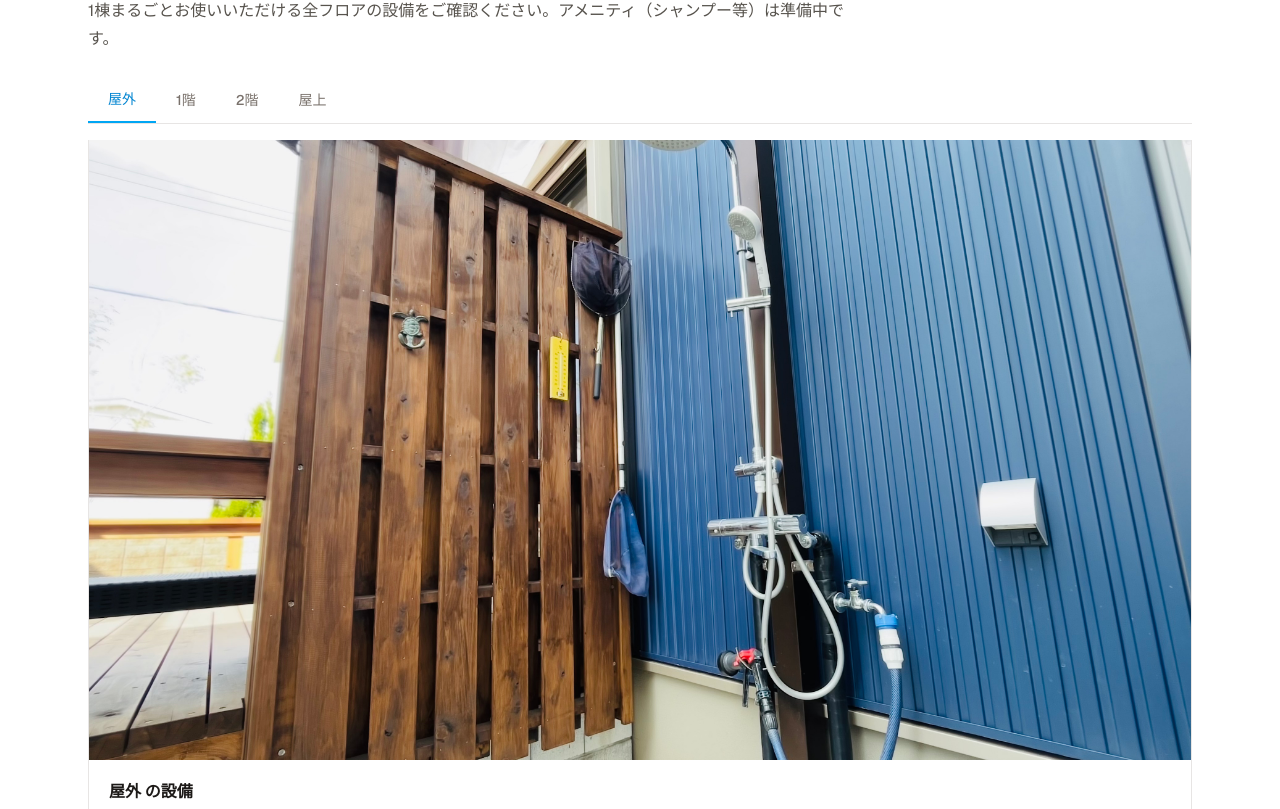
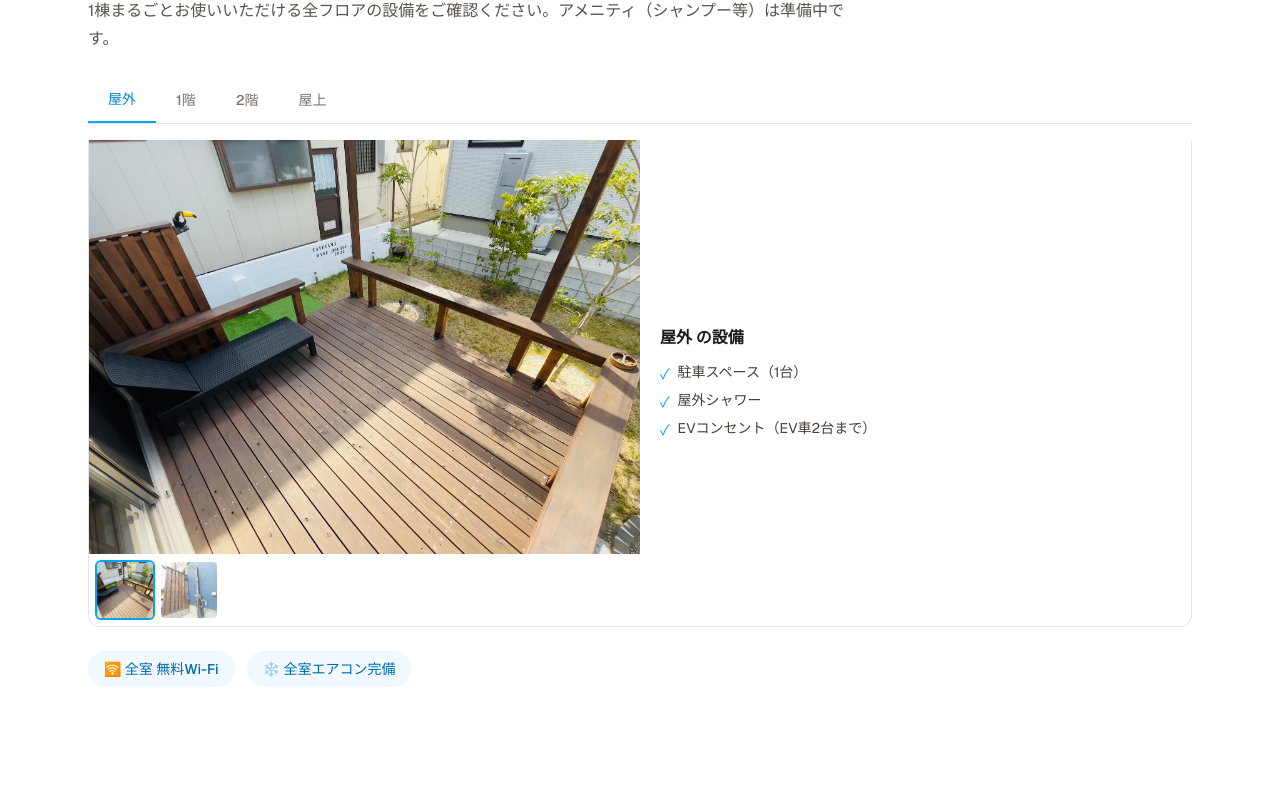
Before and after one commit to 42kharuya/TATEYAMA_BASE_HOUJOU, a Next.js app: page / in a window 1280 px wide. Shown: the part 4391-5200 px from the top of the page. Built offline with nearby package versions, Linux system fonts and the light colour scheme; no server answers.

Commit message:
feat: FacilitiesSection にフロア別複数写真ギャラリーを追加・写真サイズ最適化

```diff
--- a/app/_components/FacilitiesSection.tsx
+++ b/app/_components/FacilitiesSection.tsx
@@ -1,9 +1,10 @@
 /**
- * FacilitiesSection — 設備セクション（フロア別タブ切り替えレイアウト）
+ * FacilitiesSection — 設備セクション（フロア別タブ切り替え＋写真ギャラリーレイアウト）
  *
  * 目的: 宿泊前に「何があるか」を場所（フロア）別に視覚的に伝える。
  *       Issue #47: グリッドレイアウト → フロア別タブ切り替えに刷新。
  *       Issue #36: アイコン箇条書き → 写真＋設備リストに刷新（継続）。
+ *       追加改善: 各フロアで複数写真をサムネイルギャラリー表示に対応。
  *
  * 掲載情報（docs/FACTS.md の確定情報のみ使用）:
  *   - 屋外：駐車スペース1台、屋外シャワー、EVコンセント（EV車2台まで）
@@ -17,15 +18,9 @@
  *
  * レイアウト:
  *   - タブ（屋外 / 1階 / 2階 / 屋上）を横並びで表示
- *   - タブ切り替えで写真（大）＋設備リストを更新
+ *   - タブパネル内: 左 = メイン写真(aspect-[4/3]) + サムネイル行、右 = 設備リスト（md〜 2カラム）
  *   - Wi-Fi・エアコンバッジはタブエリア外（下部）に常時表示
- *   - スマホではタブが横スクロール可能
- *
- * 写真 (imgs/):
- *   - 屋外  → outdoor-shower.jpg
- *   - 1階   → first-floor.jpg
- *   - 2階   → second-floor.jpg
- *   - 屋上  → rooftop-terrace.jpg
+ *   - スマホではタブが横スクロール可能、パネルは縦積み
  *
  * デザイン準拠: docs/DESIGN.md（余白・フォント・stone カラールール）
  * セマンティック: <section> > <h2> > role="tablist" / role="tabpanel" で構造化
@@ -36,7 +31,7 @@
 "use client";
 
 // useState: React が提供するフック。コンポーネント内に「状態（State）」を持たせる機能。
-// ここでは「どのタブが選択中か」を記憶するために使う。
+// ここでは「どのタブが選択中か」と「どのサムネイルが選択中か」を記憶するために使う。
 import { useState } from "react";
 import Image, { type StaticImageData } from "next/image";
 
@@ -44,9 +39,21 @@ import Image, { type StaticImageData } from "next/image";
 // 写真のインポート（imgs/ 以下。next/image が自動で WebP 変換・最適化する）
 // StaticImageData を使うと width / height が自動取得→ CLS（レイアウトズレ）防止
 // ────────────────────────────────────────────────────────
+// 屋外
+import woodTerraceImg from "../../imgs/wood-terrace.jpg";
 import outdoorShowerImg from "../../imgs/outdoor-shower.jpg";
+// 1階
 import firstFloorImg from "../../imgs/first-floor.jpg";
+import livingImg from "../../imgs/living.jpg";
+import bedImg from "../../imgs/bed.jpg";
+import bathRoomImg from "../../imgs/bath-room.jpg";
+import firstFloorToiletImg from "../../imgs/first-floor-toilet.jpg";
+// 2階
 import secondFloorImg from "../../imgs/second-floor.jpg";
+import tableTennisImg from "../../imgs/table-tennis.jpg";
+import mahJonggImg from "../../imgs/mah-jongg.jpg";
+import secondFloorToiletImg from "../../imgs/second-floor-toilet.jpg";
+// 屋上
 import rooftopTerraceImg from "../../imgs/rooftop-terrace.jpg";
 
 import { ANCHOR_IDS } from "../_lib/anchors";
@@ -55,6 +62,13 @@ import { Section } from "./Section";
 // ────────────────────────────────────────────────────────
 // フロア別設備データ型
 // ────────────────────────────────────────────────────────
+
+/** 1枚の写真データ（src + alt のペア） */
+type FloorPhoto = {
+  src: StaticImageData;
+  /** 画像の内容を具体的に記述（スクリーンリーダー向け） */
+  alt: string;
+};
 
 type FloorFacility = {
   /** フロア名（タブラベル・h3 見出し） */
@@ -65,15 +79,10 @@ type FloorFacility = {
    */
   id: string;
   /**
-   * 代表写真（next/image の StaticImageData）
-   * undefined のフロアは写真エリアを非表示にする
+   * フロアの写真一覧（複数枚対応）
+   * 最初の要素がメイン表示、残りはサムネイルとして選択可能
    */
-  image?: StaticImageData;
-  /**
-   * 画像の alt テキスト（アクセシビリティ必須）
-   * 写真の内容を具体的に記述する（docs/DESIGN.md §3）
-   */
-  alt?: string;
+  photos: FloorPhoto[];
   /** 設備一覧（docs/FACTS.md 確定情報のみ） */
   items: string[];
   /** フロア補足テキスト（「手ぶらOK」など）— 表示する場合のみ設定 */
@@ -88,9 +97,11 @@ const FLOOR_FACILITIES: FloorFacility[] = [
   {
     floor: "屋外",
     id: "outdoor",
-    image: outdoorShowerImg,
-    alt: "屋外シャワーの様子。砂浜帰りにそのまま使える屋外設備",
     // 根拠: docs/FACTS.md「駐車場・屋外設備」
+    photos: [
+      { src: woodTerraceImg,    alt: "ウッドテラスの様子。海風を感じながらくつろげる屋外スペース" },
+      { src: outdoorShowerImg,  alt: "屋外シャワーの様子。砂浜帰りにそのまま使える設備" },
+    ],
     items: [
       "駐車スペース（1台）",
       "屋外シャワー",
@@ -100,9 +111,14 @@ const FLOOR_FACILITIES: FloorFacility[] = [
   {
     floor: "1階",
     id: "first-floor",
-    image: firstFloorImg,
-    alt: "1階の室内。リビングスペースとウッドデッキが隣接している",
     // 根拠: docs/FACTS.md「1階（ウッドデッキ付き）」
+    photos: [
+      { src: firstFloorImg,        alt: "1階の室内全景。ウッドデッキに続くリビングスペース" },
+      { src: livingImg,            alt: "1階リビング。大型テレビとくつろぎのソファ" },
+      { src: bedImg,               alt: "1階ベッドルーム。ベッド4台を完備" },
+      { src: bathRoomImg,          alt: "1階バスルーム。清潔感のある浴室" },
+      { src: firstFloorToiletImg,  alt: "1階トイレ" },
+    ],
     items: [
       "大型テレビ",
       "ベッド（4台）",
@@ -117,18 +133,24 @@ const FLOOR_FACILITIES: FloorFacility[] = [
   {
     floor: "2階",
     id: "second-floor",
-    image: secondFloorImg,
-    alt: "2階の室内。卓球台・麻雀台が設置されたアクティビティフロア",
     // 根拠: docs/FACTS.md「2階」（誤記修正済み: 麻雀台=椅子付き、卓球台=ラケット・ボール付き）
+    photos: [
+      { src: secondFloorImg,        alt: "2階の室内全景。アクティビティを楽しめるフロア" },
+      { src: tableTennisImg,        alt: "卓球台。ラケット・ボール付きで手ぶらで楽しめる" },
+      { src: mahJonggImg,           alt: "麻雀台。椅子付きで本格的な対局ができる" },
+      { src: bedImg,                alt: "2階ベッドルーム。ベッド4台を完備" },
+      { src: secondFloorToiletImg,  alt: "2階トイレ" },
+    ],
     items: ["卓球台（ラケット・ボール付き）", "麻雀台（椅子付き）", "ベッド（4台）", "トイレ"],
     note: "道具はすべて揃っているので、手ぶらでお楽しみいただけます。",
   },
   {
     floor: "屋上",
     id: "rooftop",
-    image: rooftopTerraceImg,
-    alt: "屋上テラスの様子。海と空を見渡せる開放的なスペース",
     // 根拠: docs/FACTS.md「屋上」
+    photos: [
+      { src: rooftopTerraceImg, alt: "屋上テラスの様子。海と空を見渡せる開放的なスペース" },
+    ],
     items: ["屋上テラス"],
   },
   // 「その他」（Wi-Fi・エアコン）は全フロア共通設備のため、
@@ -151,12 +173,23 @@ const FLOOR_FACILITIES: FloorFacility[] = [
  */
 export function FacilitiesSection() {
   // アクティブタブの id を管理する State（初期値: 屋外タブ）
-  // useState<string> の型引数 <string> は「状態の型は文字列」と TypeScript に伝えるもの
   const [activeId, setActiveId] = useState<string>(FLOOR_FACILITIES[0].id);
 
+  // 選択中のサムネイルインデックスを管理する State（初期値: 0番目 = メイン写真）
+  // number 型: 0, 1, 2... と写真配列の添字を保持する
+  const [activePhotoIndex, setActivePhotoIndex] = useState<number>(0);
+
   // 現在アクティブなフロアのデータを配列から検索する
-  // find() は条件に合う最初の要素を返す。! は「必ず値がある」と TypeScript に伝える（非 null アサーション）
   const activeFacility = FLOOR_FACILITIES.find((f) => f.id === activeId)!;
+
+  // タブを切り替えるときに写真インデックスも 0 にリセットする
+  const handleTabChange = (id: string) => {
+    setActiveId(id);
+    setActivePhotoIndex(0);
+  };
+
+  // 現在表示中の写真（メイン表示用）
+  const activePhoto = activeFacility.photos[activePhotoIndex];
 
   return (
     <Section
@@ -167,9 +200,8 @@ export function FacilitiesSection() {
       {/*
        * ────────────────────────────────────────────────
        * タブバー
-       * overflow-x-auto: コンテンツがはみ出した場合に横スクロールを有効化（スマホ対応）
+       * overflow-x-auto: スマホで横スクロールを有効化
        * role="tablist": スクリーンリーダーに「タブの集まり」と伝える ARIA ロール
-       * aria-label: タブリスト全体の目的をスクリーンリーダーに伝えるラベル
        * ────────────────────────────────────────────────
        */}
       <div
@@ -180,13 +212,6 @@ export function FacilitiesSection() {
         {FLOOR_FACILITIES.map((facility) => {
           const isActive = facility.id === activeId;
           return (
-            /*
-             * role="tab": このボタンがタブであることをスクリーンリーダーに伝える
-             * aria-selected: 現在選択中かどうかを true/false で示す
-             * aria-controls: 対応する tabpanel の id を指定（構造的な紐付け）
-             * tabIndex={0}: すべてのタブを Tab キーでフォーカス可能にする
-             *   → AC「キーボード（Tab・Enter）でタブ操作できる」を満たすため
-             */
             <button
               key={facility.id}
               role="tab"
@@ -194,18 +219,15 @@ export function FacilitiesSection() {
               aria-selected={isActive}
               aria-controls={`panel-${facility.id}`}
               tabIndex={0}
-              onClick={() => setActiveId(facility.id)}
+              onClick={() => handleTabChange(facility.id)}
               onKeyDown={(e) => {
-                // Enter キーでもタブ切り替えを起動（button は通常 Space/Enter で click が発火するが明示的に保証）
                 if (e.key === "Enter" || e.key === " ") {
                   e.preventDefault();
-                  setActiveId(facility.id);
+                  handleTabChange(facility.id);
                 }
               }}
               className={[
-                // 共通スタイル: パディング・フォント・ホワイトスペース制御（改行禁止）
                 "shrink-0 px-5 py-3 text-sm font-medium whitespace-nowrap transition-colors focus-visible:outline-2 focus-visible:outline-sky-500 focus-visible:outline-offset-2",
-                // アクティブ: 下線ボーダー + テキスト色変更
                 isActive
                   ? "border-b-2 border-sky-500 text-sky-600 dark:text-sky-400"
                   : "text-stone-500 hover:text-stone-700 dark:text-zinc-400 dark:hover:text-zinc-200",
@@ -219,10 +241,14 @@ export function FacilitiesSection() {
 
       {/*
        * ────────────────────────────────────────────────
-       * タブパネル（アクティブなフロアの写真＋設備リスト）
-       * role="tabpanel": スクリーンリーダーに「タブの内容エリア」と伝える
-       * aria-labelledby: 対応するタブボタンの id を指定（ラベルを共有）
-       * key={activeFacility.id}: タブ切り替え時に DOM を再生成してアニメーション回避
+       * タブパネル
+       * role="tabpanel"  : スクリーンリーダーに「タブの内容エリア」と伝える
+       * aria-labelledby  : 対応するタブボタンの id を指定（ラベルを共有）
+       * key={activeFacility.id}: タブ切り替え時に DOM を再生成して状態をリセット
+       *
+       * 内部レイアウト:
+       *   スマホ (< md): 写真ギャラリー上 → 設備リスト下（縦積み）
+       *   PC    (>= md): 左 = 写真ギャラリー、右 = 設備リスト（2カラム）
        * ────────────────────────────────────────────────
        */}
       <div
@@ -232,34 +258,75 @@ export function FacilitiesSection() {
         key={activeFacility.id}
         className="overflow-hidden rounded-b-xl border border-t-0 border-stone-200 bg-white dark:border-zinc-700 dark:bg-zinc-800/60"
       >
-        {/* 写真エリア（aspect-[16/9] で大きく表示） */}
-        {activeFacility.image && activeFacility.alt && (
+        <div className="flex flex-col md:flex-row">
+
+          {/* ── 左カラム: 写真ギャラリー ── */}
+          <div className="shrink-0 md:w-1/2">
+
+            {/*
+             * メイン写真
+             * aspect-[4/3]: 幅:高さ = 4:3 の比率（16:9 より縦に余裕があり設備リストと並べやすい）
+             * relative + fill: 親の aspect-ratio に合わせて Image を引き伸ばす
+             */}
+            <div className="relative aspect-[4/3] w-full overflow-hidden">
+              <Image
+                src={activePhoto.src}
+                alt={activePhoto.alt}
+                fill
+                className="object-cover transition-opacity duration-200"
                 /*
-           * relative: 内側の Image（fill）の基準点になる
-           * aspect-[16/9]: 幅:高さ = 16:9 の比率を維持（レイアウトズレ防止）
-           * overflow-hidden: 角丸からはみ出す画像をクリッピング
+                 * sizes: ビューポート幅に応じた適切な解像度の画像を選択させる
+                 * - PC（>= 768px）: 左カラム = コンテナの 1/2 ≒ 350px
+                 * - スマホ（< 768px）: 全幅 = 100vw
                  */
-          <div className="relative aspect-[16/9] w-full overflow-hidden">
-            <Image
-              src={activeFacility.image}
-              alt={activeFacility.alt}
-              fill
-              className="object-cover"
-              /*
-               * sizes: ビューポート幅ごとの画像表示サイズをブラウザに伝える。
-               * これにより適切な解像度の画像が選択され、通信量を削減できる。
-               * - PC（>= 768px）: コンテナ幅≒700px
-               * - スマホ（< 768px）: ビューポート幅 100%
-               */
-              sizes="(min-width: 768px) 700px, 100vw"
-              // 初期表示タブ（屋外）の画像は優先ロード（LCP 改善）
-              priority={activeFacility.id === FLOOR_FACILITIES[0].id}
+                sizes="(min-width: 768px) 50vw, 100vw"
+                // 初期表示タブ・初期写真は優先ロード（LCP 改善）
+                priority={activeFacility.id === FLOOR_FACILITIES[0].id && activePhotoIndex === 0}
               />
             </div>
+
+            {/*
+             * サムネイル行
+             * 写真が2枚以上あるフロアだけ表示する（1枚のみの屋上では非表示）
+             * overflow-x-auto: サムネイルが多い場合に横スクロール可能にする
+             */}
+            {activeFacility.photos.length > 1 && (
+              <div className="flex gap-2 overflow-x-auto p-2">
+                {activeFacility.photos.map((photo, index) => {
+                  const isSelected = index === activePhotoIndex;
+                  return (
+                    <button
+                      key={index}
+                      onClick={() => setActivePhotoIndex(index)}
+                      aria-label={`写真 ${index + 1}: ${photo.alt}`}
+                      aria-pressed={isSelected}
+                      className={[
+                        // サムネイルのサイズ・形状・フォーカスリング
+                        "relative aspect-square w-14 shrink-0 overflow-hidden rounded focus-visible:outline-2 focus-visible:outline-sky-500 focus-visible:outline-offset-1",
+                        // 選択中: sky のリング、非選択: 半透明
+                        isSelected
+                          ? "ring-2 ring-sky-500"
+                          : "opacity-60 hover:opacity-100 transition-opacity",
+                      ].join(" ")}
+                    >
+                      <Image
+                        src={photo.src}
+                        alt=""
+                        fill
+                        // aria-label でラベルを付けているのでサムネイル Image は空 alt で OK
+                        aria-hidden="true"
+                        className="object-cover"
+                        sizes="56px"
+                      />
+                    </button>
+                  );
+                })}
+              </div>
             )}
+          </div>
 
-        {/* 設備リストエリア */}
-        <div className="p-5">
+          {/* ── 右カラム: 設備リスト ── */}
+          <div className="flex flex-col justify-center p-5 md:flex-1">
             {/* フロア見出し（h3）: Section の h2 の下に位置する第3レベル見出し */}
             <h3 className="mb-3 text-base font-semibold text-stone-900 dark:text-zinc-50">
               {activeFacility.floor} の設備
@@ -288,6 +355,8 @@ export function FacilitiesSection() {
               </p>
             )}
           </div>
+
+        </div>
       </div>
 
       {/*
```
Lines whose indentation alone changed are shown as unchanged.
